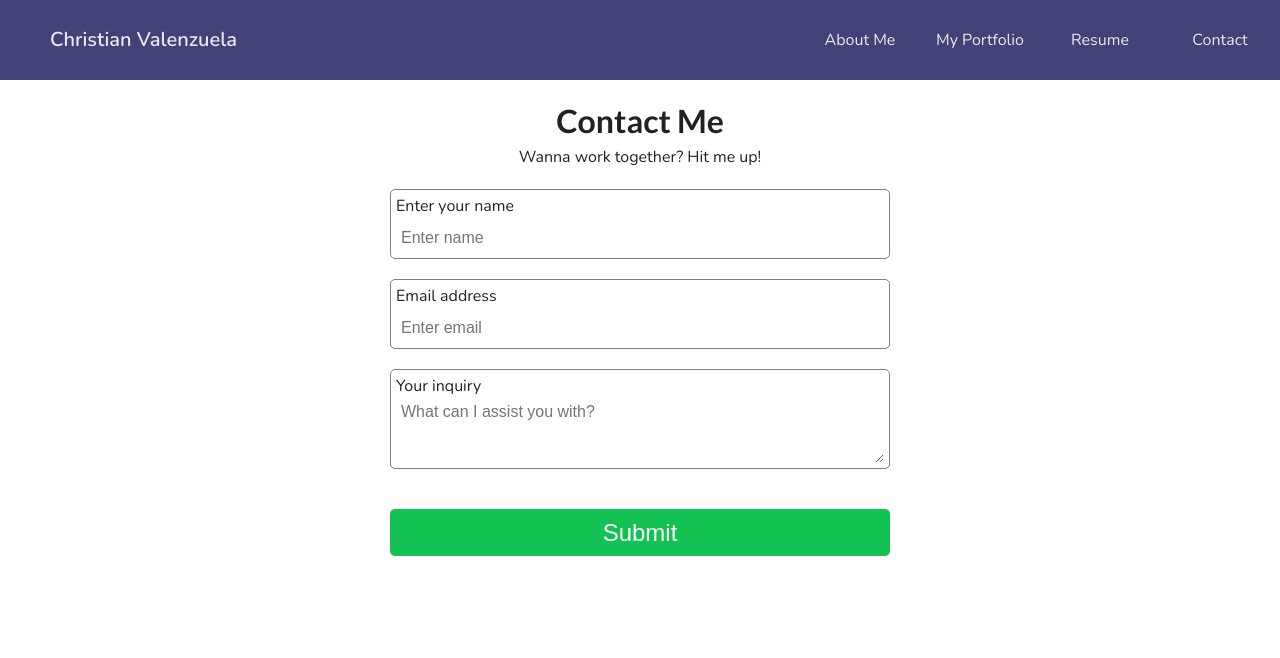
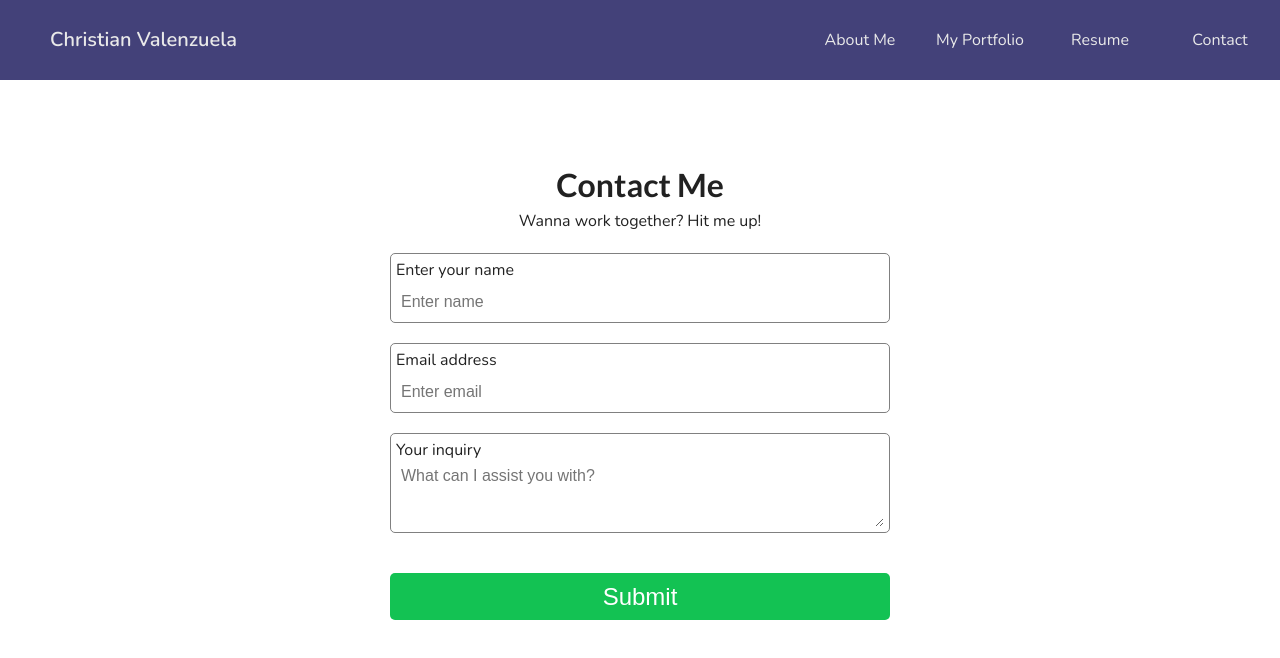
Before and after one commit to chris-av/portfolio-react, a Next.js app: page /contact in a window 1280 px wide. Shown: the top 658 px of the page. Built offline with nearby package versions, Linux system fonts and the light colour scheme.

Commit message:
wrap with LayoutPadding

```diff
--- a/pages/contact.jsx
+++ b/pages/contact.jsx
@@ -1,5 +1,7 @@
 import React, { useState } from 'react';
 import styled from 'styled-components';
+
+import LayoutPadding from '@/styles/LayoutPadding';
 
 
 const Contact = () => {
@@ -39,6 +41,7 @@ const Contact = () => {
   }
 
   return (
+    <LayoutPadding>
       <Container>
 
         <div className="form-container">
@@ -78,6 +81,7 @@ const Contact = () => {
         </div>
 
       </Container>
+    </LayoutPadding>
   );
 }
 
```
Lines whose indentation alone changed are shown as unchanged.
